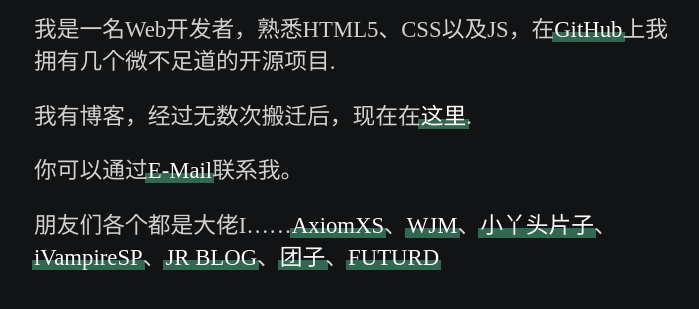
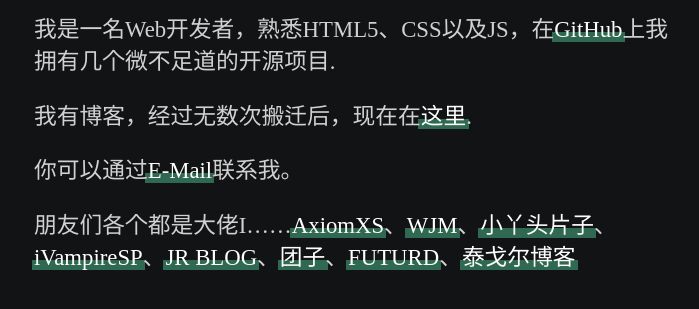
Before and after one commit to adkinsmpage/www.adkinsm.top, a plain HTML site: page index.html in a window 1280 px wide. Shown: the part 257-566 px from the top of the page, without its empty margins (102-801 px from the left). Drawn offline with Linux system fonts and the light colour scheme.

Commit message:
Update index.html

```diff
--- a/index.html
+++ b/index.html
@@ -66,7 +66,7 @@
     你可以通过<a href="mailto:3020035335@qq.com">E-Mail</a>联系我。
   </p>
   <p>
-    朋友们各个都是大佬I……<a href="//www.axiomxs.com">AxiomXS</a>、<a href="//vcux5n.coding-pages.com/">WJM</a>、<a href="//www.cnblogs.com/xytpz/">小丫头片子</a>、<a href="//ivampiresp.com/">iVampireSP</a>、<a href="//blog.jrcloud.vip/">JR BLOG</a>、<a href="//www.mikuchan.top/">团子</a>、<a href="//www.futurd.cn/">FUTURD</a>
+    朋友们各个都是大佬I……<a href="//www.axiomxs.com">AxiomXS</a>、<a href="//vcux5n.coding-pages.com/">WJM</a>、<a href="//www.cnblogs.com/xytpz/">小丫头片子</a>、<a href="//ivampiresp.com/">iVampireSP</a>、<a href="//blog.jrcloud.vip/">JR BLOG</a>、<a href="//www.mikuchan.top/">团子</a>、<a href="//www.futurd.cn/">FUTURD</a>、<a href="https://www.iftiger.com/">泰戈尔博客</a>
   </p>
 </body>
 
```
